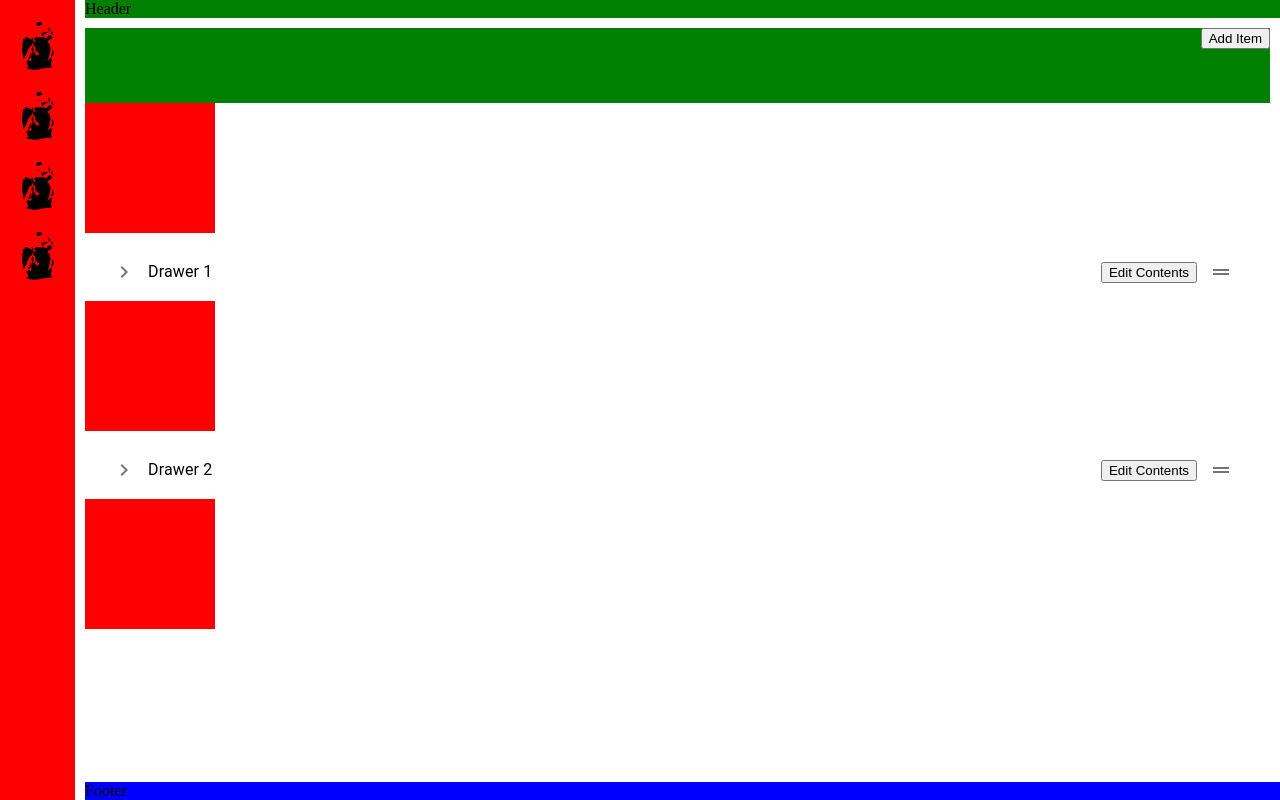
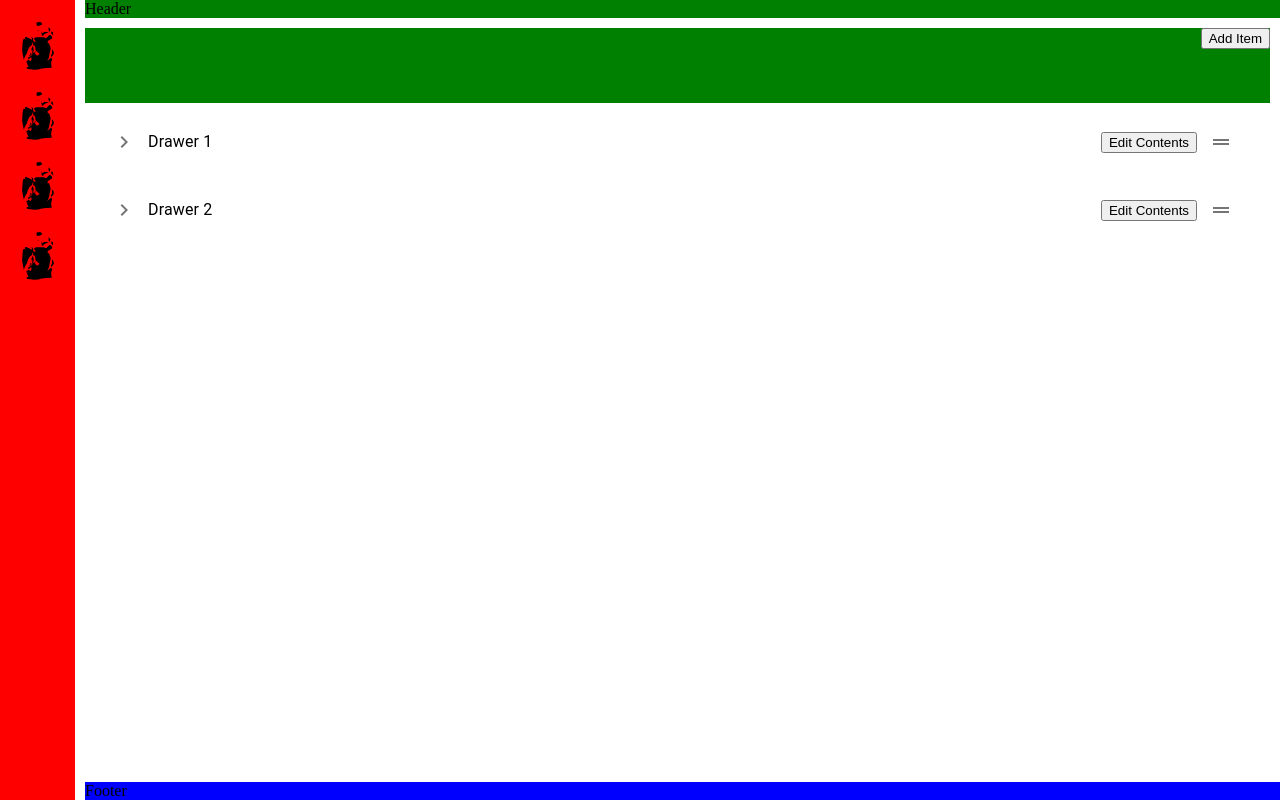
Before and after one commit to simplywondrous/SS, a React (Create React App) app: page / in a window 1280 px wide. Built offline with nearby package versions, Linux system fonts and the light colour scheme.

Commit message:
Change folder structure

```diff
--- a/src/App/App.js
+++ b/src/App/App.js
@@ -2,7 +2,7 @@ import React from "react";
 import "./App.css";
 
 import DataProvider from "./DataProvider";
-import Layout from "../src";
+import { Layout } from "../Layout";
 
 function App() {
   return (
--- a/src/ItemPage/Drawer.jsx
+++ b/src/ItemPage/Drawer.jsx
@@ -7,9 +7,9 @@ import CloseIcon from "@material-ui/icons/ExpandMore";
 import DragHandleIcon from "@material-ui/icons/DragHandle";
 import { Typography } from "@material-ui/core";
 
-import { ItemPortal } from "../ItemPortal";
+import { ItemPortal } from "./ItemPortal";
 import { Item } from "./Item";
-import { CursorContext } from "../src";
+import { CursorContext } from "../Layout";
 
 const drawerStyles = makeStyles(() => ({
   root: {
@@ -36,18 +36,17 @@ const drawerStyles = makeStyles(() => ({
   },
 }));
 
-export const Drawer = ({ drawer }) => {
+export const Drawer = ({ drawer, onDragStart }) => {
   const [expanded, setExpanded] = useState(false);
   const [itemPortalId, setItemPortalId] = useState(null);
   const [isDragged, setIsDragged] = useState(false)
   const { cursor, setCursor } = useContext(CursorContext)
-  // TODO probably moving this later as it relates to items too?
 
   const handleDragStart = (e) => {
-    console.log("Drag Start!", e);
-    e.dataTransfer.setData("text/plain", e.target);
+    console.log("Drag Start!", e.target);
+    e.dataTransfer.setData("application/x-moz-node", e.target);
     e.dataTransfer.dropEffect = "move";
-    setCursor("grabbing")
+    onDragStart(e.target)
   };
 
   const handleItemClick = (id) => {
@@ -69,7 +68,10 @@ export const Drawer = ({ drawer }) => {
         <button className={classes.editBtn}>Edit Contents</button>
         <IconButton
           disableRipple
-          onMouseDown={() => setIsDragged(true)}
+          onMouseDown={() => {
+            setIsDragged(true);
+            setCursor("grabbing")
+          }}
           onMouseOver={() => setCursor("grab")}
           id={drawer.id}
           style={{ cursor }}
--- a/src/ItemPortal.jsx
+++ b/src/ItemPage/ItemPortal.jsx
@@ -1,6 +1,7 @@
 import React, {
   // useReducer,
-  useState } from "react";
+  useState
+} from "react";
 import { makeStyles } from "@material-ui/styles";
 import {
   Card,
@@ -13,7 +14,7 @@ import {
 import IconButton from "@material-ui/core/IconButton";
 import EditIcon from "@material-ui/icons/Edit";
 
-import pic from "./pic.png";
+import pic from "../pic.png";
 
 const useStyles = makeStyles({
   root: {
--- a/src/ItemPage/index.jsx
+++ b/src/ItemPage/index.jsx
@@ -1,4 +1,4 @@
-import React from "react";
+import React, { useState } from "react";
 
 import { makeStyles } from "@material-ui/styles";
 
@@ -26,8 +26,15 @@ const useStyles = makeStyles(() => ({
 }));
 
 export const ItemPage = ({ data }) => {
+  const [draggedDrawer, setDraggedDrawer] = useState(null);
   const classes = useStyles();
-  // console.log(data.drawers)
+
+  const handleDragStart = (drawer) => {
+    // Hide current drawer
+    // drop zone expands to size of drawer on hover over
+    // offsetWidth and offsetHeight of node
+    setDraggedDrawer(drawer)
+  }
 
   const handleDragOver = (e) => {
     e.preventDefault();
@@ -35,7 +42,7 @@ export const ItemPage = ({ data }) => {
     e.dataTransfer.dropEffect = "onDragOver";
   };
 
-  const handleDrop = (e) => {
+  const handleDragDrop = (e) => {
     e.preventDefault();
     const target = e.dataTransfer.getData("text/plain");
     // Instead of below, would then do placing drawer logic
@@ -49,13 +56,13 @@ export const ItemPage = ({ data }) => {
       style={{
         padding: "15px",
         backgroundColor: "red",
-        height: "100px",
-        width: "100px",
+        height: draggedDrawer.offsetHeight,
+        width: draggedDrawer.offsetWidth,
       }}
-      onDrop={handleDrop}
+      onDrop={handleDragDrop}
       onDragOver={handleDragOver}
     />
-  );
+  )
 
   return (
     <div className={classes.root}>
@@ -66,14 +73,14 @@ export const ItemPage = ({ data }) => {
       </div>
       <div className={classes.display}>
         {/* Populate with drawers, with unsorted last */}
-        <DrawerDropZone />
+        {draggedDrawer && <DrawerDropZone />}
         {data.drawers
           .sort((a, b) => a.position - b.position)
           .map((drawer) => {
             return (
               <>
-                <Drawer drawer={drawer} />
-                <DrawerDropZone />
+                {!draggedDrawer && <Drawer drawer={drawer} onDragStart={handleDragStart} />}
+                {draggedDrawer && <DrawerDropZone />}
               </>
             );
           })}
--- /dev/null
+++ b/src/Layout.tsx
@@ -0,0 +1,80 @@
+import React, { useState, createContext, SetStateAction, Dispatch } from "react";
+import { makeStyles } from "@material-ui/styles";
+
+import Sidebar from "./Sidebar";
+import { Body } from "./Body";
+
+const useStyles = makeStyles({
+  root: {
+    width: "100vw",
+    height: "100vh",
+    display: "grid",
+    gridTemplateColumns: "0fr auto",
+    gridTemplateRows: "auto 1fr auto",
+    gridTemplateAreas: `
+        "sidebar header"
+        "sidebar main"
+        "sidebar footer"`,
+    gridGap: "10px 10px",
+  },
+  sidebar: {
+    gridArea: "sidebar",
+    backgroundColor: "red",
+    transition: "all 0.5s",
+    // display: "flex"
+  },
+  expanded: {
+    width: "200px",
+  },
+  closed: {
+    width: "75px",
+  },
+  header: {
+    gridArea: "header",
+    backgroundColor: "green",
+  },
+  main: {
+    gridArea: "main",
+    backgroundColor: "#fff",
+  },
+  footer: {
+    gridArea: "footer",
+    backgroundColor: "blue",
+  },
+});
+
+interface CursorContextValue {
+  cursor: string;
+  setCursor: Dispatch<SetStateAction<string>>
+}
+
+export const CursorContext = createContext<CursorContextValue>({ cursor: "pointer", setCursor: () => { } });
+
+export const Layout = ({ data }: any) => {
+  const [expanded, setExpanded] = useState<boolean>(false);
+  const [cursor, setCursor] = useState<string>("pointer");
+
+  const classes = useStyles();
+  return (
+    <CursorContext.Provider value={{ cursor, setCursor }}>
+      <div className={classes.root}>
+        <div
+          className={`${classes.sidebar} ${expanded ? classes.expanded : classes.closed
+            }`}
+        >
+          <Sidebar
+            expanded={expanded}
+            toggleExpand={() => setExpanded(!expanded)}
+          />
+        </div>
+        <div className={classes.header}>Header</div>
+        <div className={classes.main}>
+          <Body
+            data={data}
+          />
+        </div>
+        <div className={classes.footer}>Footer</div>
+      </div>
+    </CursorContext.Provider>
+  );
+};
--- /dev/null
+++ b/src/react-app-env.d.ts
@@ -0,0 +1 @@
+/// <reference types="react-scripts" />
--- a/src/src.jsx
+++ /dev/null
@@ -1,82 +0,0 @@
-import React, { useState, createContext } from "react";
-import { makeStyles } from "@material-ui/styles";
-
-import Sidebar from "./Sidebar";
-import { Body } from "./Body";
-
-const useStyles = makeStyles((theme) => ({
-  root: {
-    width: "100vw",
-    height: "100vh",
-    display: "grid",
-    gridTemplateColumns: "0fr auto",
-    gridTemplateRows: "auto 1fr auto",
-    gridTemplateAreas: `
-        "sidebar header"
-        "sidebar main"
-        "sidebar footer"`,
-    gridGap: "10px 10px",
-  },
-  sidebar: {
-    gridArea: "sidebar",
-    backgroundColor: "red",
-    transition: "all 0.5s",
-    // display: "flex"
-  },
-  expanded: {
-    width: "200px",
-  },
-  closed: {
-    width: "75px",
-  },
-  header: {
-    gridArea: "header",
-    backgroundColor: "green",
-  },
-  main: {
-    gridArea: "main",
-    backgroundColor: "#fff",
-  },
-  footer: {
-    gridArea: "footer",
-    backgroundColor: "blue",
-  },
-}));
-
-export const CursorContext = createContext({ cursor: "pointer", setCursor: () => { } });
-
-const Layout = ({ data }) => {
-  const [expanded, setExpanded] = useState(false);
-  const [cursor, setCursor] = useState("pointer");
-
-
-  // const setCursorGrab = () => setCursor("grab");
-  // const setCursorGrabbing = () => setCursor("grabbing");
-  // const setCursorRelease = () => setCursor("pointer");
-
-  const classes = useStyles();
-  return (
-    <CursorContext.Provider value={{ cursor, setCursor }}>
-      <div className={classes.root}>
-        <div
-          className={`${classes.sidebar} ${expanded ? classes.expanded : classes.closed
-            }`}
-        >
-          <Sidebar
-            expanded={expanded}
-            toggleExpand={() => setExpanded(!expanded)}
-          />
-        </div>
-        <div className={classes.header}>Header</div>
-        <div className={classes.main}>
-          <Body
-            data={data}
-          />
-        </div>
-        <div className={classes.footer}>Footer</div>
-      </div>
-    </CursorContext.Provider>
-  );
-};
-
-export default Layout;
```
Also changed, not shown: src/ItemPage/DomToImage.jsx (deleted, +0 -25 lines), tsconfig.json (added, +25 -0 lines). Lines whose indentation alone changed are shown as unchanged.
